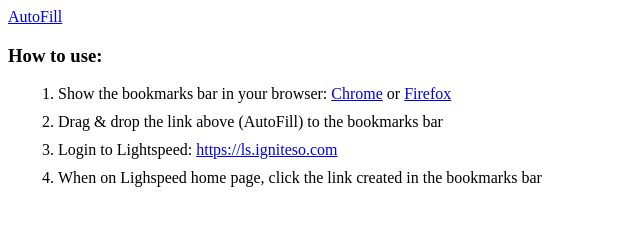
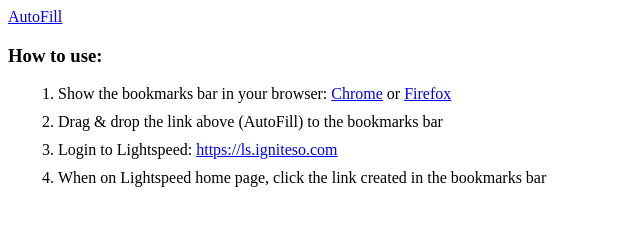
Before and after one commit to s-iaroshenko/s-iaroshenko.github.io, a plain HTML site: page index.html in a window 1280 px wide. Shown: the full height of the page, 0-640 px from the left. Drawn offline with Linux system fonts and the light colour scheme.

Commit message:
Fixed typo

```diff
--- a/index.html
+++ b/index.html
@@ -20,7 +20,7 @@ AutoFill
        or <a href="https://support.mozilla.org/en-US/kb/bookmarks-toolbar-display-favorite-websites" target="_blank">Firefox</a>
   <li> Drag &amp; drop the link above (AutoFill) to the bookmarks bar
   <li> Login to Lightspeed: <a href="https://ls.igniteso.com" target="_blank">https://ls.igniteso.com</a>
-  <li> When on Lighspeed home page, click the link created in the bookmarks bar
+  <li> When on Lightspeed home page, click the link created in the bookmarks bar
 
 </ol>
 </div>
```
